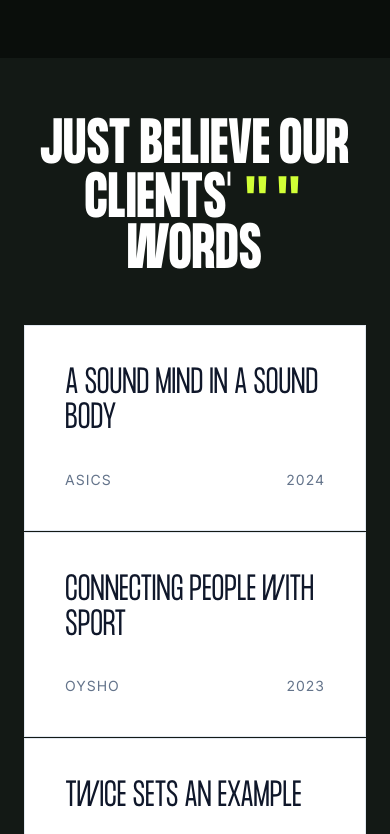
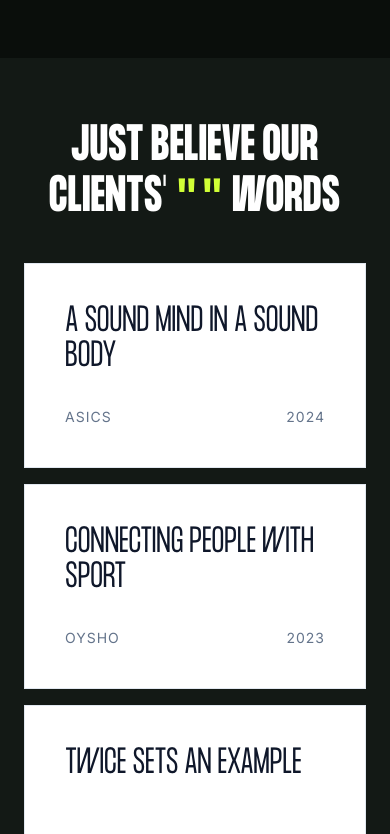
Before and after one commit to clevercroworg/beyond-reach, a React (Vite) app: page / in a window 390 px wide. Shown: the part 3910-4744 px from the top of the page. Built offline with nearby package versions, Linux system fonts and the light colour scheme.

Commit message:
fix: mobile testimonial gap and copyright box text wrapping

```diff
--- a/src/components/Footer.module.css
+++ b/src/components/Footer.module.css
@@ -143,7 +143,9 @@
 .copyrightBox {
   display: flex;
   border: 1px solid rgba(255, 255, 255, 0.2);
-  width: max-content;
+  max-width: 100%;
+  width: auto;
+  box-sizing: border-box;
 }
 
 .boxLogo {
@@ -263,5 +265,11 @@
     flex-direction: column;
     align-items: flex-start;
     gap: 3rem;
+    width: 100%;
+  }
+
+  .copyrightBox {
+    width: 100%;
+    box-sizing: border-box;
   }
 }
--- a/src/components/Testimonials.module.css
+++ b/src/components/Testimonials.module.css
@@ -120,13 +120,14 @@
   }
 
   .heading {
-    font-size: 3.5rem;
-    margin-bottom: 3rem;
+    font-size: 2.8rem;
+    line-height: 1.1;
+    margin-bottom: 2.5rem;
   }
 
   .grid {
     grid-template-columns: 1fr;
-    gap: 1px;
+    gap: 1rem; /* Tiny elegant gap between stacked cards on mobile */
   }
 
   .card {
```
